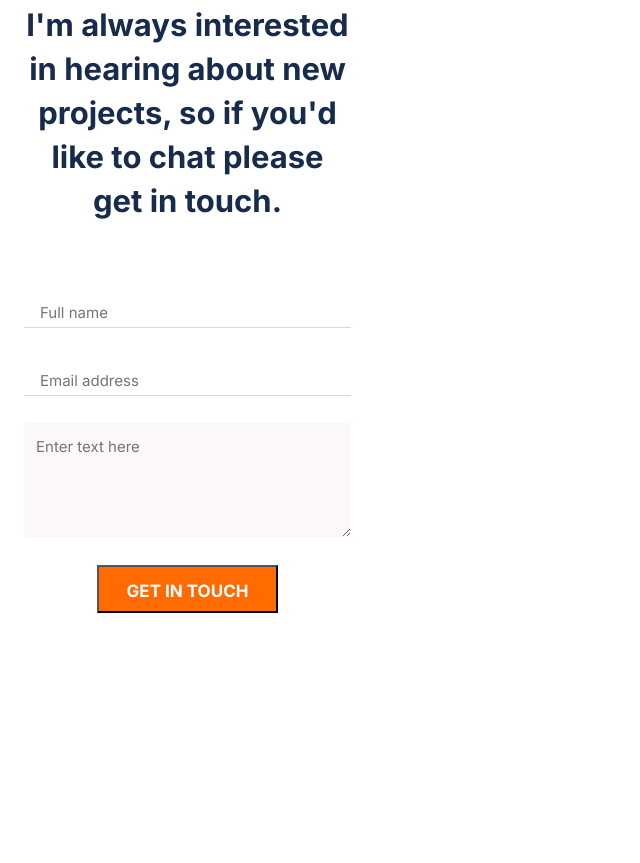
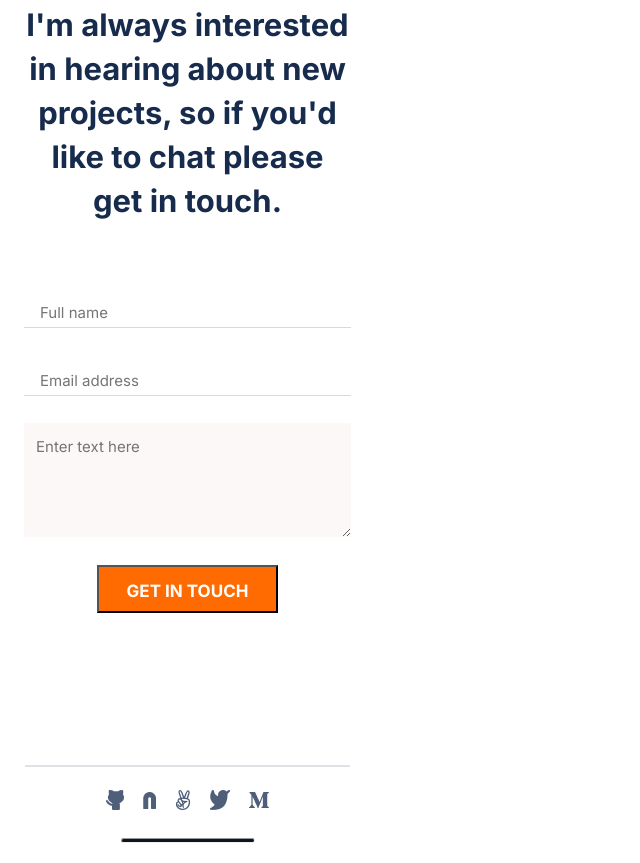
Before and after one commit to SAZZAD1Q2/Hello-Microverse, a website: page index.html in a window 1280 px wide. Shown: the part 6223-7086 px from the top of the page, without its empty margins (0-640 px from the left). Before the commit the page ends 6960 px from the top, so only its background shows below. Drawn offline with Linux system fonts and the light colour scheme.

Commit message:
README.md file modified

```diff
--- a/index.html
+++ b/index.html
@@ -237,5 +237,41 @@
    </form>
 </section>
 
+<!--footer part-->
+
+<footer>
+  <hr class="top-line-footer">
+  <div class="footer-part">
+    <ul class="social_navigation-footer">
+      <li class="item">
+        <a href="#" target="_blank" rel="noopener">
+          <img src="icon/Vector1.png" alt="linkedin icon" />
+        </a>
+      </li>
+      <li class="item">
+        <a href="#" target="_self" rel="noopener">
+          <img src="icon/Vector2.png" alt="angel icon" />
+        </a>
+      </li>
+      <li class="item">
+        <a href="#" target="_blank" rel="noopener">
+          <img src="icon/Vector3.png" alt="twitter icon" />
+        </a>
+      </li>
+      <li class="item">
+        <a href="#" target="_self" rel="noopener">
+          <img src="icon/Vector4.png" alt="medium icon" />
+        </a>
+      </li>
+      <li class="item">
+          <a href="#" target="_blank" rel="noopener">
+            <img src="icon/Vector5.png" alt="gitHub icon" />
+          </a>
+        </li>
+    </ul>
+  </div>
+  <hr class="liner-footer">
+</footer>
+
   </body>
 </html>
--- a/style.css
+++ b/style.css
@@ -594,3 +594,44 @@ textarea {
   line-height: 24px;
   cursor: pointer;
 }
+
+/* == footer section == */
+
+footer {
+  margin: 0 auto;
+  height: 81px;
+  margin-top: 28px;
+  margin-bottom: 8px;
+}
+
+.top-line-footer {
+  margin: 0 auto;
+  width: 325px;
+  height: 1px;
+  margin-bottom: 15px;
+  border: 0.1px solid #dfe1e6;
+}
+
+.social_navigation-footer {
+  margin: 0 auto;
+  width: 200px;
+  height: 40px;
+  display: flex;
+  justify-content: space-evenly;
+  align-items: center;
+}
+
+.footer-part {
+  margin: 0 auto;
+  height: 81px;
+  margin-bottom: 8px;
+}
+
+.liner-footer {
+  margin: 0 auto;
+  height: 5px;
+  width: 134px;
+  background-color: #0d151e;
+  border-radius: 10px;
+  margin-top: -33px;
+}
```
Also changed, not shown: README.md, icon/Vector1.png (added), icon/Vector2.png (added), icon/Vector3.png (added), icon/Vector4.png (added), icon/Vector5.png (added), images/github/Vector.png (added), images/linkedin/Group.png (added), images/m/Vector.png (added), images/twitter/Vector.png (added).
